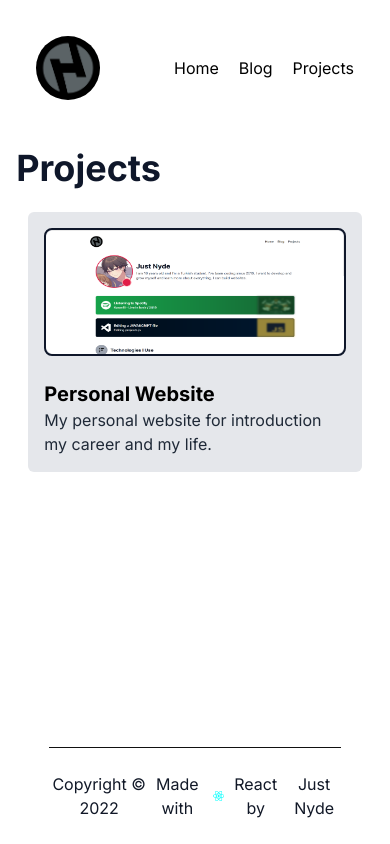
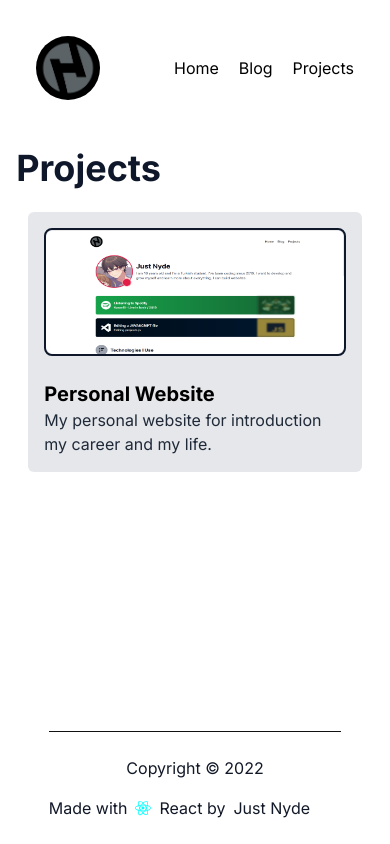
Before and after one commit to justnyde/personal-website, a React (Create React App) app: page /projects in a window 390 px wide. Built offline with nearby package versions, Linux system fonts and the light colour scheme.

Commit message:
Responsive.

```diff
--- a/src/components/footer.jsx
+++ b/src/components/footer.jsx
@@ -8,7 +8,7 @@ export default function Footer(){
     <div align="center">
         <div className="w-9/12 space-y-6">
             <hr className="divider w-full"></hr>
-            <div className="flex justify-between items-center">
+            <div className="block space-y-4 sm:space-y-0 sm:flex sm:justify-between sm:items-center">
                 <h1 className="font-sans text-gray-900 dark:text-white text-base">Copyright © 2022</h1>
                 <h1 className="font-sans text-gray-900 dark:text-white text-base flex gap-2 items-center">Made with <SiReact color="AQUA"/> React by <a href={`https://github.com/${UserData.github}`}>Just Nyde</a></h1>
             </div>
```
